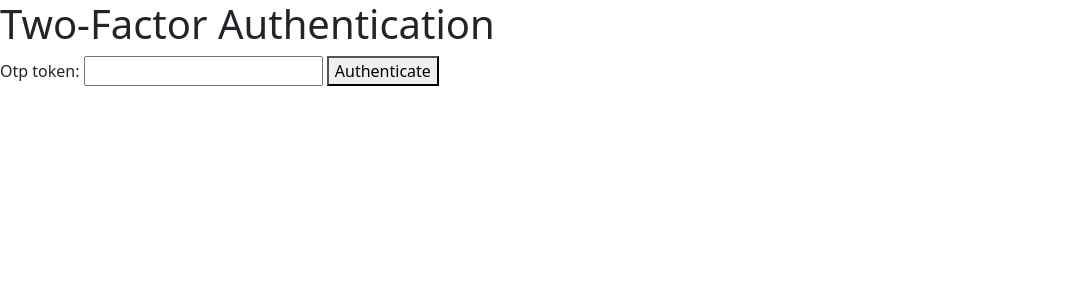
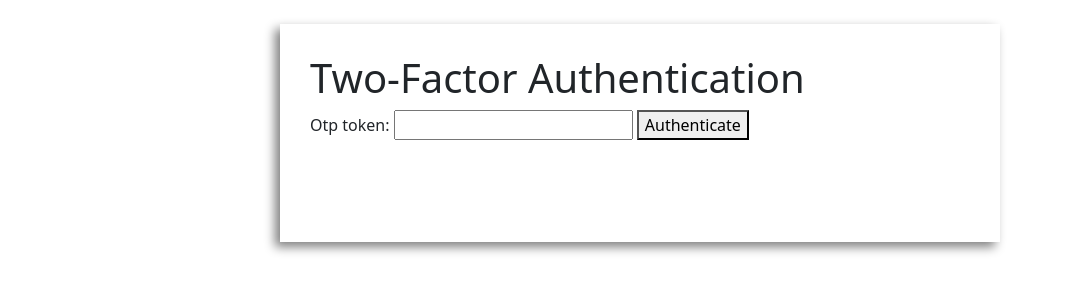
Before and after one commit to MagicRom06/django-two-factor-auth-app, a Django app: template templates/allauth_2fa/authenticate.html in a window 1280 px wide. Shown: the top 300 px of the page, without its empty margins (0-1065 px from the left). Run offline with Django 3.2, Linux system fonts and the light colour scheme; the template is opened without the code that fills it, so the values that code supplies are empty, except form fields; tables that the repository leaves empty hold one stand-in row (values such as "Sample post"); form fields are guessed from the names that the template uses.

Commit message:
add authenticate template

```diff
--- a/templates/allauth_2fa/authenticate.html
+++ b/templates/allauth_2fa/authenticate.html
@@ -2,6 +2,11 @@
 {% load i18n %}
 
 {% block content %}
+<div class="container d-flex align-items-center justify-content-center">
+	<div class="row mt-4 w-100">
+		<div class="offset-lg-2 col-lg-8">
+			<div id="login" class="square-setup">
+				<div class="square-title">
 					<h1>
 						{% trans "Two-Factor Authentication" %}
 					</h1>
@@ -16,4 +21,10 @@
 							{% trans 'Authenticate' %}
 						</button>
 					</form>
+
+				</div>
+			</div>
+		</div>
+	</div>
+</div>
 {% endblock %}
```
Also changed, not shown: templates/account/signup.html (added, +25 -0 lines). Lines whose indentation alone changed are shown as unchanged.
